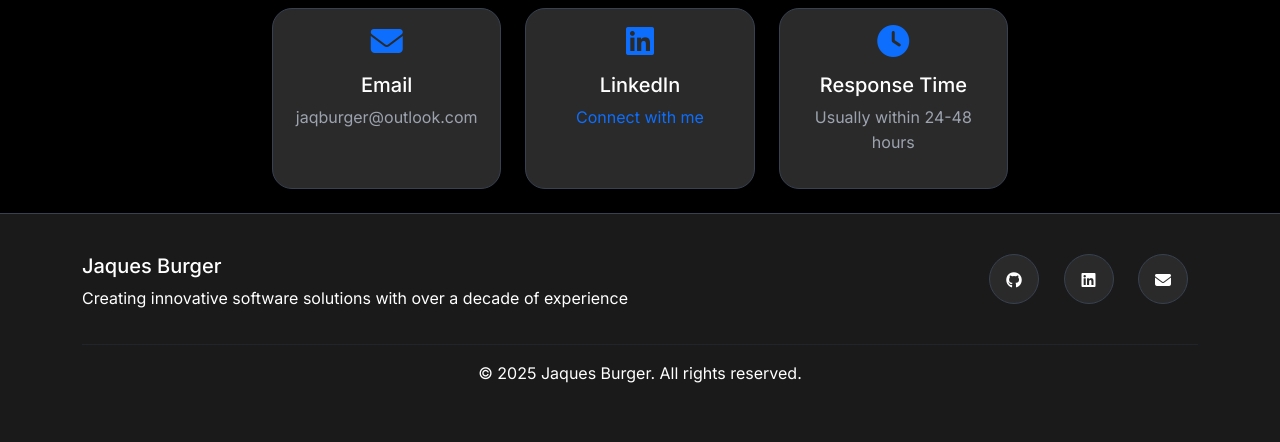
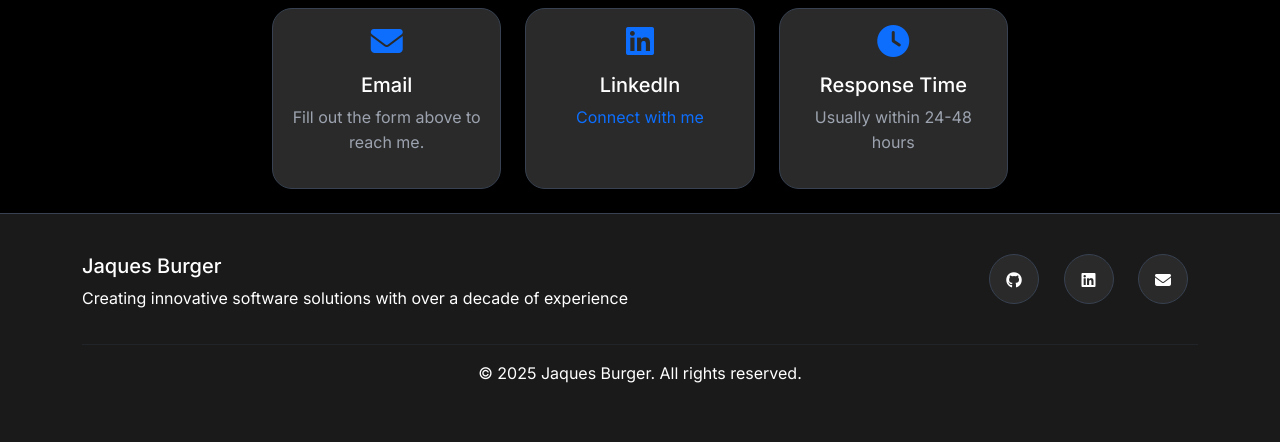
Before and after one commit to Burger-Byte/Portfolio-Web, a Flask app: page /contact in a window 1280 px wide. Shown: the part 764-1206 px from the top of the page. Run offline with Flask 3, Linux system fonts and the light colour scheme; some libraries are stand-ins or nearby versions.

```diff
--- a/templates/portfolio_contact.html
+++ b/templates/portfolio_contact.html
@@ -112,7 +112,7 @@
                         <div class="card-body">
                             <i class="fas fa-envelope fa-2x text-primary mb-3"></i>
                             <h5>Email</h5>
-                            <p class="text-muted">jaqburger@outlook.com</p>
+                            <p class="text-muted">Fill out the form above to reach me.</p>
                         </div>
                     </div>
                 </div>
```
